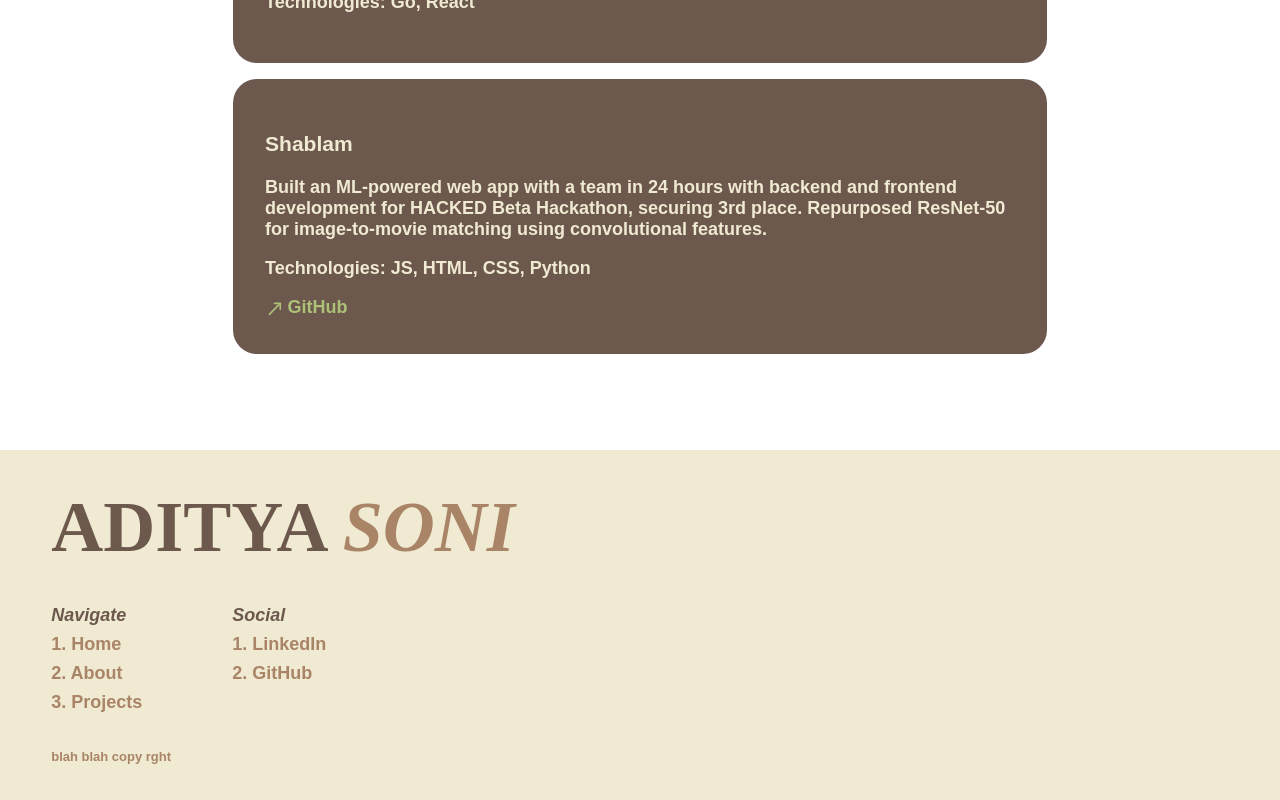
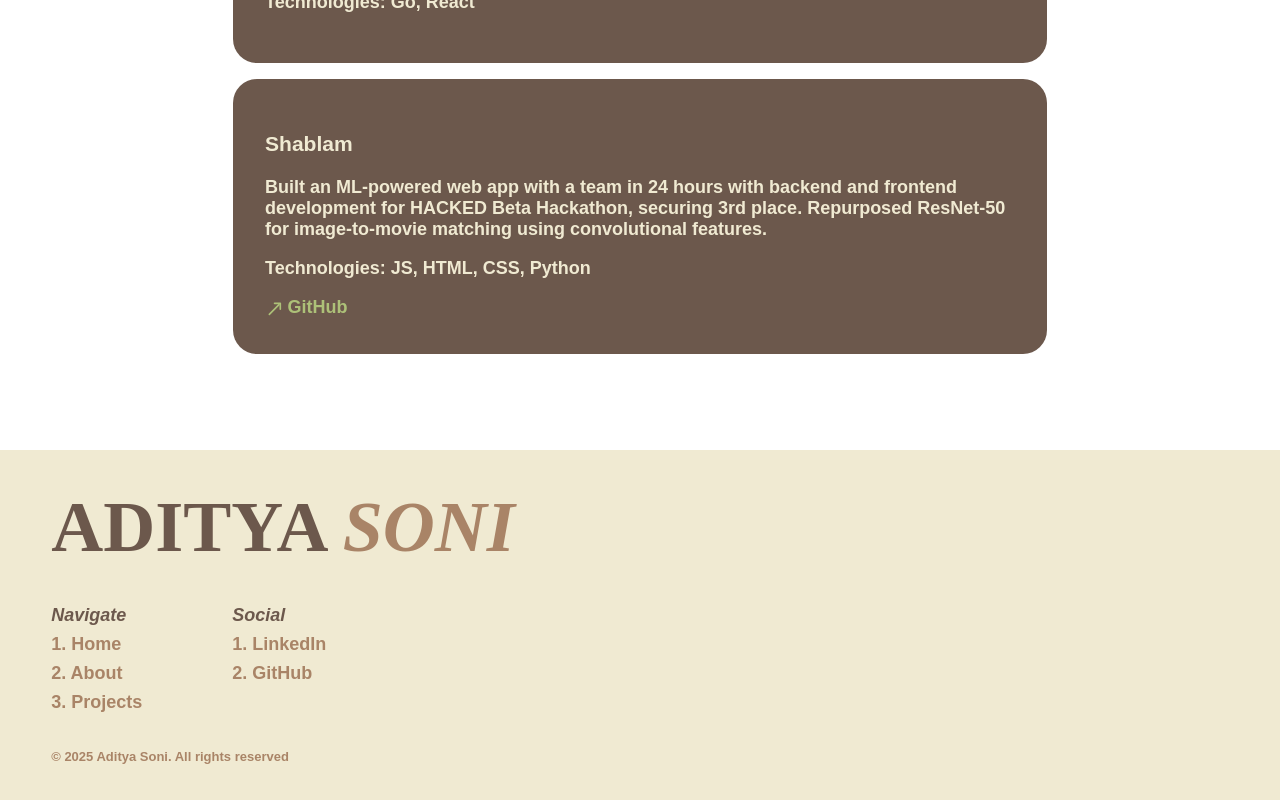
Before and after one commit to adityas0204/my-portfolio, a React (Vite) app: page / in a window 1280 px wide. Shown: the part 2336-3136 px from the top of the page. Built offline with nearby package versions, Linux system fonts and the light colour scheme; a web font is replaced by a local one.

Commit message:
only added copyright

```diff
--- a/src/pages/Footer.jsx
+++ b/src/pages/Footer.jsx
@@ -1,4 +1,6 @@
 const Footer = () => {
+  const currentYear = new Date().getFullYear()
+
   return (
     <footer>
       <div className="footer-name">
@@ -18,7 +20,7 @@ const Footer = () => {
           <a href="https://github.com/adityas0204" target="_blank">2. GitHub</a>
         </div>
       </div>
-      <div className="copyright">blah blah copy rght</div>
+      <div className="copyright">© {currentYear} Aditya Soni. All rights reserved</div>
     </footer>
   )
 }
```
